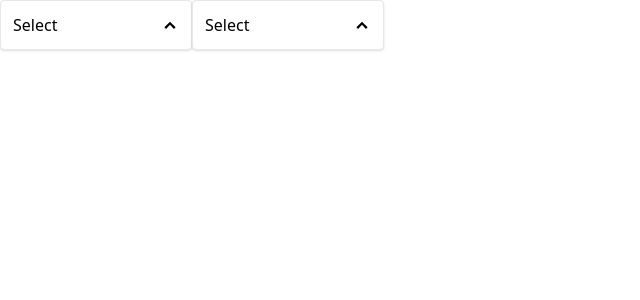
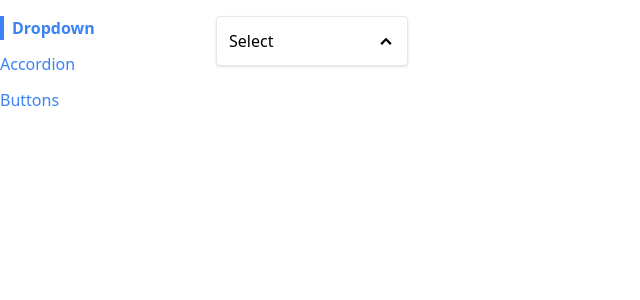
Before and after one commit to JoshuaMather/react-tutorial-apps, a React (Create React App) app in the folder comps/: page / in a window 1280 px wide. Shown: the top 300 px of the page, without its empty margins (0-640 px from the left). Built offline with nearby package versions, Linux system fonts and the light colour scheme.

Commit message:
Section 13 - Sidebar

```diff
--- a/comps/src/App.js
+++ b/comps/src/App.js
@@ -1,25 +1,26 @@
-import { useState } from "react";
-import Dropdown from "./components/Dropdown";
+import Sidebar from "./components/Sidebar";
+import Route from "./components/Route";
+import AccordionPage from './pages/AccordionPage';
+import DropdownPage from "./pages/DropdownPage";
+import ButtonPage from "./pages/ButtonPage";
 
 function App() {
-    const [selection, setSelection] = useState(null);
-
-    const handleSelect = (option) => {
-        setSelection(option);
-    }
-
-    const options = [
-        { label: 'Red', value: 'red' },
-        { label: 'Green', value: 'green' },
-        { label: 'Blue', value: 'blue' },
-    ];
-
     return (
-        <div className="flex">
-            <Dropdown options={options} value={selection} onChange={handleSelect} />
-            <Dropdown options={options} value={selection} onChange={handleSelect} />
+        <div className="containre mx-auto grid grid-cols-6 gap-4 mt-4">
+            <Sidebar />
+            <div className="col-span-5">
+                <Route path="/accordion">
+                    <AccordionPage />
+                </Route>
+                <Route path="/">
+                    <DropdownPage />
+                </Route>
+                <Route path="/buttons">
+                    <ButtonPage />
+                </Route>
+            </div>
         </div>
-    );
+    )
 }
 
 export default App;
--- /dev/null
+++ b/comps/src/components/Link.js
@@ -0,0 +1,28 @@
+import classNames from "classnames";
+import useNavigation from "../hooks/use-navigation";
+
+function Link({ to, children, className, activeClassName }) {
+    const { navigate, currentPath } = useNavigation();
+
+    const classes = classNames(
+        'text-blue-500',
+        className,
+        currentPath === to && activeClassName
+        );
+
+    const handleClick = (event) => {
+        if (event.metaKey || event.ctrlKey) {
+            return;
+        }
+
+        event.preventDefault();
+
+        navigate(to);
+    }
+
+    return (
+        <a className={classes} href={to} onClick={handleClick}>{children}</a>
+    )
+}
+
+export default Link
--- /dev/null
+++ b/comps/src/components/Route.js
@@ -0,0 +1,12 @@
+import useNavigation from "../hooks/use-navigation";
+function Route({ path, children }) {
+    const { currentPath } = useNavigation();
+
+    if(path === currentPath) {
+        return children;
+    }
+
+    return null;
+}
+
+export default Route;
--- /dev/null
+++ b/comps/src/components/Sidebar.js
@@ -0,0 +1,26 @@
+import Link from "./Link";
+
+function Sidebar() {
+    const links = [
+        { label:'Dropdown', path:'/' },
+        { label:'Accordion', path:'/accordion' },
+        { label:'Buttons', path:'/buttons' },
+    ];
+
+    const renderedLinks = links.map((link) => {
+        return <Link
+            key={link.label}
+            to={link.path}
+            className="mb-3"
+            activeClassName="font-bold border-l-4 border-blue-500 pl-2"
+            >{link.label}</Link>
+    })
+
+    return (
+        <div className="sticky top-0 overflow-y-scroll flex flex-col items-start">
+            {renderedLinks}
+        </div>
+    )
+}
+
+export default Sidebar;
--- /dev/null
+++ b/comps/src/context/navigation.js
@@ -0,0 +1,32 @@
+import { createContext, useState, useEffect } from "react";
+
+const NavigationContext = createContext();
+
+function NavigationProvider({ children }) {
+    const [currentPath, setCurrentPath] = useState(window.location.pathname);
+
+    useEffect(() => {
+        const handler = () => {
+            setCurrentPath(window.location.pathname);
+        };
+
+        window.addEventListener('popstate', handler);
+
+        return () => {
+            window.removeEventListener('popstate', handler);
+        }
+    }, []);
+
+    const navigate = (to) => {
+        window.history.pushState({}, '', to);
+        setCurrentPath(to);
+    };
+
+    return <NavigationContext.Provider value={{ currentPath, navigate }}>
+        {children}
+    </NavigationContext.Provider>
+
+}
+
+export { NavigationProvider }
+export default NavigationContext
--- /dev/null
+++ b/comps/src/hooks/use-navigation.js
@@ -0,0 +1,8 @@
+import { useContext } from "react";
+import NavigationContext from "../context/navigation";
+
+function useNavigation() {
+    return useContext(NavigationContext);
+}
+
+export default  useNavigation
--- a/comps/src/index.js
+++ b/comps/src/index.js
@@ -2,8 +2,13 @@
 import React from "react";
 import ReactDOM from 'react-dom/client';
 import App from './App';
+import { NavigationProvider } from './context/navigation';
 
 const el = document.getElementById('root');
 const root = ReactDOM.createRoot(el);
 
-root.render(<App />);
+root.render(
+<NavigationProvider>
+    <App />
+</NavigationProvider>
+);
--- /dev/null
+++ b/comps/src/pages/DropdownPage.js
@@ -0,0 +1,24 @@
+import { useState } from "react";
+import Dropdown from "../components/Dropdown";
+
+function DropdownPage() {
+    const [selection, setSelection] = useState(null);
+
+    const handleSelect = (option) => {
+        setSelection(option);
+    }
+
+    const options = [
+        { label: 'Red', value: 'red' },
+        { label: 'Green', value: 'green' },
+        { label: 'Blue', value: 'blue' },
+    ];
+
+    return (
+        <div className="flex">
+            <Dropdown options={options} value={selection} onChange={handleSelect} />
+        </div>
+    );
+}
+
+export default DropdownPage;
```
